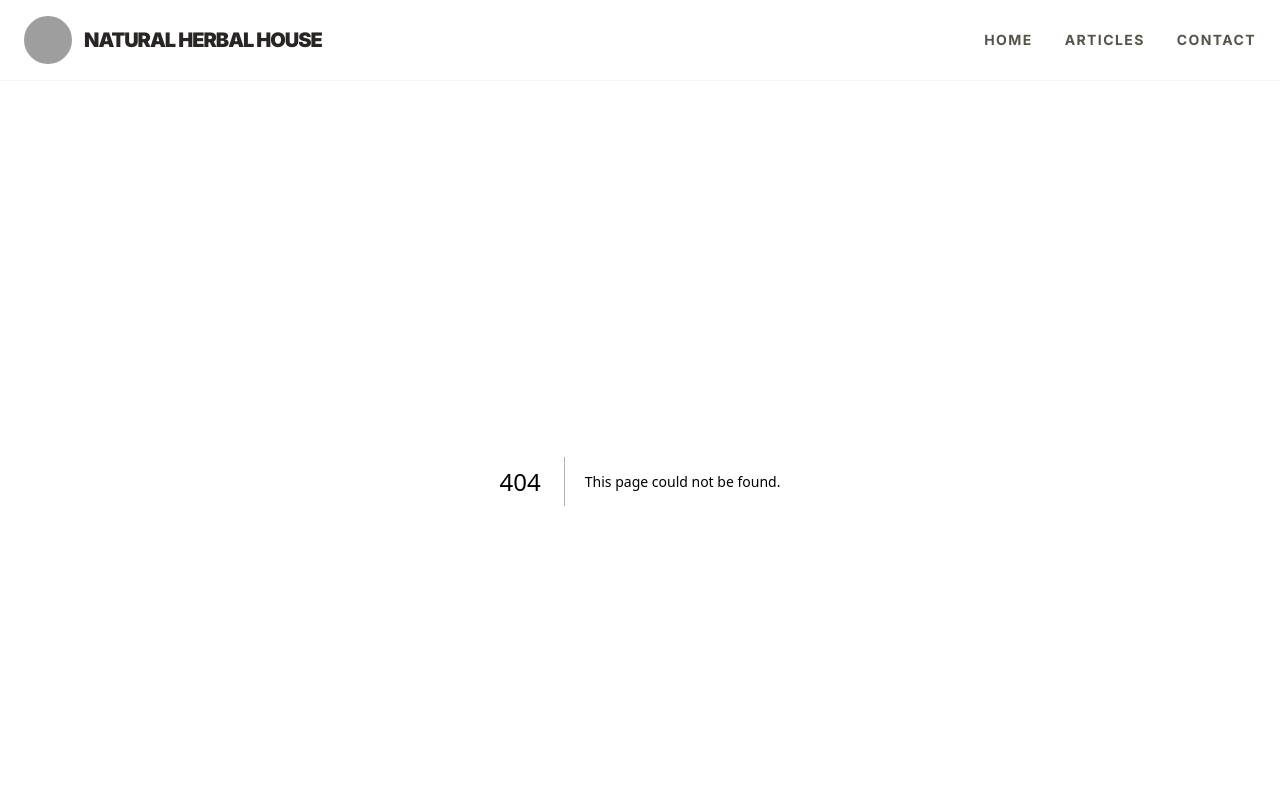
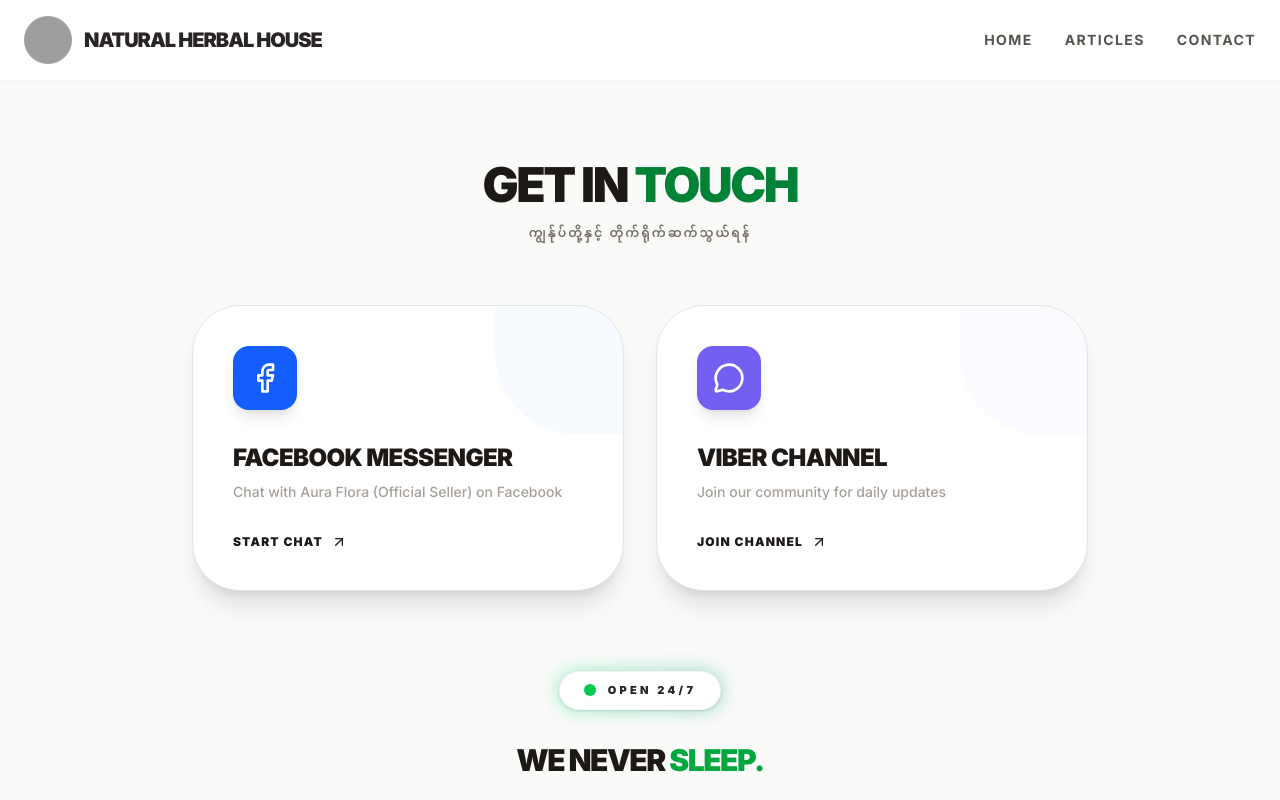
Before and after one commit to ZinLinn254995/natural-herbal-house, a Next.js app: page /contact in a window 1280 px wide. Before the commit this address had no page. Shown: the top 800 px of the page. Built offline with nearby package versions, Linux system fonts and the light colour scheme; grey boxes are pictures that could not be loaded.

Commit message:
fixed video support

```diff
--- /dev/null
+++ b/app/articles/page.tsx
@@ -0,0 +1,25 @@
+// app/articles/page.tsx
+import { Newspaper, Hourglass } from "lucide-react";
+
+export default function ArticlesPage() {
+    return (
+        <div className="min-h-[80vh] flex flex-col items-center justify-center p-6 text-center">
+            <div className="w-24 h-24 bg-stone-100 rounded-[2.5rem] flex items-center justify-center mb-8 animate-pulse text-green-800">
+                <Newspaper size={48} strokeWidth={1.5} />
+            </div>
+
+            <h1 className="text-4xl md:text-5xl font-black text-stone-900 uppercase tracking-tighter mb-4">
+                Articles <span className="text-green-700">Coming Soon</span>
+            </h1>
+
+            <p className="max-w-md text-stone-500 font-medium leading-relaxed mb-8">
+                Cannabis Indoor/Outdoor စိုက်ပျိုးနည်းများနှင့် ဗဟုသုတ ဆောင်းပါးကောင်းများကို မကြာမီ တင်ဆက်ပေးပါမည်။
+            </p>
+
+            <div className="flex items-center gap-2 px-6 py-3 bg-stone-900 text-white rounded-2xl font-black text-xs uppercase tracking-widest shadow-xl shadow-stone-900/20">
+                <Hourglass size={14} className="animate-spin" />
+                Stay Tuned
+            </div>
+        </div>
+    );
+}
--- a/app/components/Footer.tsx
+++ b/app/components/Footer.tsx
@@ -34,7 +34,7 @@
                 className="flex items-center gap-3 hover:text-purple-500 transition-colors group"
               >
                 <Phone size={18} className="group-hover:scale-110 transition-transform" />
-                <span>Viber Chat</span>
+                <span>Viber Channel</span>
               </a>
             </li>
           </ul>
--- /dev/null
+++ b/app/contact/page.tsx
@@ -0,0 +1,97 @@
+// app/contact/page.tsx
+import { MessageCircle, Facebook, ArrowUpRight } from "lucide-react";
+
+export default function ContactPage() {
+    const contactLinks = [
+        {
+            name: "Facebook Messenger",
+            icon: <Facebook size={32} />,
+            url: "https://m.me/61587729868096", // သင့် Page ID
+            color: "bg-blue-600",
+            description: "Chat with Aura Flora (Official Seller) on Facebook",
+            label: "Start Chat"
+        },
+        {
+            name: "Viber Channel",
+            icon: <MessageCircle size={32} />,
+            url: "https://invite.viber.com/?g2=AQB7VHw66uKFylXx5AajrYS4ukmrCYC3bvz%2FWjwKENUv6rlbt7uBaCHDdsFmn3uq&lang=en", // သင့် Viber URI ထည့်ရန်
+            color: "bg-[#7360f2]",
+            description: "Join our community for daily updates",
+            label: "Join Channel"
+        }
+    ];
+
+    return (
+        <div className="min-h-screen bg-stone-50 py-20 px-6">
+            <div className="max-w-4xl mx-auto">
+                <div className="text-center mb-16">
+                    <h1 className="text-5xl font-black text-stone-900 uppercase tracking-tighter mb-4">
+                        Get In <span className="text-green-700">Touch</span>
+                    </h1>
+                    <p className="text-stone-500 font-bold uppercase text-xs tracking-[0.2em]">
+                        ကျွန်ုပ်တို့နှင့် တိုက်ရိုက်ဆက်သွယ်ရန်
+                    </p>
+                </div>
+
+                <div className="grid grid-cols-1 md:grid-cols-2 gap-8">
+                    {contactLinks.map((link) => (
+                        <a
+                            key={link.name}
+                            href={link.url}
+                            target="_blank"
+                            rel="noopener noreferrer"
+                            className="group relative bg-white p-10 rounded-[3rem] border border-stone-200 shadow-xl hover:shadow-2xl transition-all duration-500 overflow-hidden"
+                        >
+                            <div className={`absolute top-0 right-0 w-32 h-32 ${link.color} opacity-[0.03] rounded-bl-[5rem] group-hover:scale-150 transition-transform duration-700`} />
+
+                            <div className={`w-16 h-16 ${link.color} text-white rounded-2xl flex items-center justify-center mb-8 shadow-lg shadow-${link.color}/20 group-hover:scale-110 transition-transform`}>
+                                {link.icon}
+                            </div>
+
+                            <h3 className="text-2xl font-black text-stone-900 mb-2 uppercase tracking-tight">
+                                {link.name}
+                            </h3>
+                            <p className="text-stone-400 font-medium text-sm mb-8">
+                                {link.description}
+                            </p>
+
+                            <div className="flex items-center gap-2 font-black text-xs uppercase tracking-widest text-stone-900 group-hover:text-green-700 transition-colors">
+                                {link.label} <ArrowUpRight size={16} />
+                            </div>
+                        </a>
+                    ))}
+                </div>
+
+                <div className="mt-20 flex flex-col items-center">
+                    {/* Glassmorphism Badge */}
+                    <div className="group relative">
+                        <div className="absolute -inset-1 bg-gradient-to-r from-green-400 to-emerald-600 rounded-full blur opacity-25 group-hover:opacity-50 transition duration-1000"></div>
+                        <div className="relative flex items-center gap-3 px-6 py-2.5 bg-white rounded-full border border-stone-100 shadow-sm">
+                            <div className="relative flex h-3 w-3">
+                                <span className="animate-ping absolute inline-flex h-full w-full rounded-full bg-green-400 opacity-75"></span>
+                                <span className="relative inline-flex rounded-full h-3 w-3 bg-green-500"></span>
+                            </div>
+                            <span className="text-[11px] font-black uppercase tracking-[0.3em] text-stone-800">
+                                Open 24/7
+                            </span>
+                        </div>
+                    </div>
+
+                    {/* Main Text Content */}
+                    <div className="mt-8 text-center space-y-2">
+                        <h4 className="text-3xl font-black text-stone-900 tracking-tighter uppercase">
+                            We never <span className="text-green-600">Sleep.</span>
+                        </h4>
+                    </div>
+
+                    {/* Minimalist Support Line */}
+                    <div className="mt-10 flex items-center gap-4 text-stone-300">
+                        <div className="h-[1px] w-12 bg-current"></div>
+                        <span className="text-[10px] font-bold uppercase tracking-widest">Support Team</span>
+                        <div className="h-[1px] w-12 bg-current"></div>
+                    </div>
+                </div>
+            </div>
+        </div>
+    );
+}
--- a/app/product/[id]/page.tsx
+++ b/app/product/[id]/page.tsx
@@ -29,6 +29,15 @@
   const indexOfFirstReview = indexOfLastReview - reviewsPerPage;
   const currentReviews = reviews.slice(indexOfFirstReview, indexOfLastReview);
   const totalPages = Math.ceil(reviews.length / reviewsPerPage);
+
+  const getMediaType = (url: string) => {
+    if (!url) return 'image';
+    // Cloudinary video link သို့မဟုတ် video extension များ စစ်ဆေးခြင်း
+    if (url.includes('/video/upload/') || url.match(/\.(mp4|webm|ogg|mov)$/i)) {
+      return 'video';
+    }
+    return 'image';
+  };
 
   useEffect(() => {
     async function fetchProductData() {
@@ -135,17 +144,57 @@
       <div className="grid grid-cols-1 lg:grid-cols-2 gap-16 lg:gap-24">
         {/* Media Section */}
         <div className="space-y-6">
-          <div className="rounded-[3rem] overflow-hidden bg-stone-50 border border-stone-100 shadow-2xl aspect-[4/5]">
-            <img src={activeImage} className="w-full h-full object-cover transition-all duration-500" alt={product.strain_name} />
+          {/* Main Preview Area */}
+          <div className="rounded-[3rem] overflow-hidden bg-stone-50 border border-stone-100 shadow-2xl aspect-[4/5] relative">
+            {getMediaType(activeImage) === 'video' ? (
+              <video
+                key={activeImage} // URL ပြောင်းရင် Video Player ပါ reset ဖြစ်အောင် key ထည့်ရပါမယ်
+                src={activeImage}
+                controls
+                autoPlay
+                muted
+                loop
+                className="w-full h-full object-cover transition-all duration-500"
+              />
+            ) : (
+              <img
+                src={activeImage}
+                className="w-full h-full object-cover transition-all duration-500"
+                alt={product.strain_name}
+              />
+            )}
           </div>
 
+          {/* Thumbnails List */}
           {product.media_urls && product.media_urls.length > 1 && (
             <div className="flex gap-4 overflow-x-auto pb-2 custom-scrollbar">
-              {product.media_urls.map((url: string, i: number) => (
-                <button key={i} onClick={() => setActiveImage(url)} className={`w-20 h-20 rounded-2xl overflow-hidden border-2 flex-shrink-0 transition-all ${activeImage === url ? 'border-green-800 scale-95' : 'border-stone-100'}`}>
-                  <img src={url} className="w-full h-full object-cover" alt={`Preview ${i}`} />
-                </button>
-              ))}
+              {product.media_urls.map((url: string, i: number) => {
+                const isVideo = getMediaType(url) === 'video';
+
+                return (
+                  <button
+                    key={i}
+                    onClick={() => setActiveImage(url)}
+                    className={`w-20 h-20 rounded-2xl overflow-hidden border-2 flex-shrink-0 transition-all relative group ${activeImage === url ? 'border-green-800 scale-95' : 'border-stone-100'
+                      }`}
+                  >
+                    {isVideo ? (
+                      <>
+                        <video src={url} className="w-full h-full object-cover opacity-60" />
+                        <div className="absolute inset-0 flex items-center justify-center bg-black/20 group-hover:bg-black/40 transition-colors">
+                          <div className="w-8 h-8 rounded-full bg-white/30 backdrop-blur-sm flex items-center justify-center text-white">
+                            <svg fill="currentColor" viewBox="0 0 24 24" className="w-4 h-4 ml-0.5">
+                              <path d="M8 5v14l11-7z" />
+                            </svg>
+                          </div>
+                        </div>
+                      </>
+                    ) : (
+                      <img src={url} className="w-full h-full object-cover" alt={`Preview ${i}`} />
+                    )}
+                  </button>
+                );
+              })}
             </div>
           )}
         </div>
```
Also changed, not shown: app/admin/page.tsx (+29 -29 lines), 1 other file (tests, documents, lock files or other folders).
